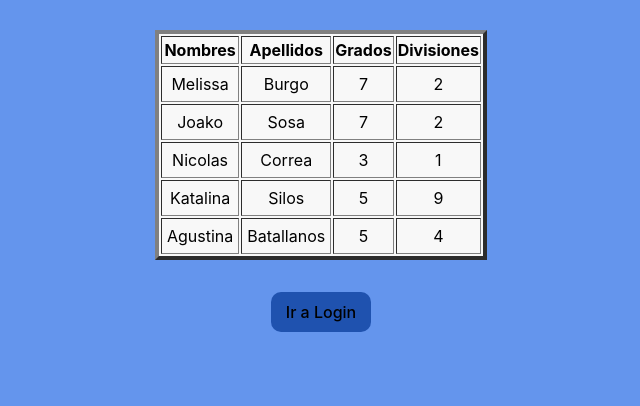
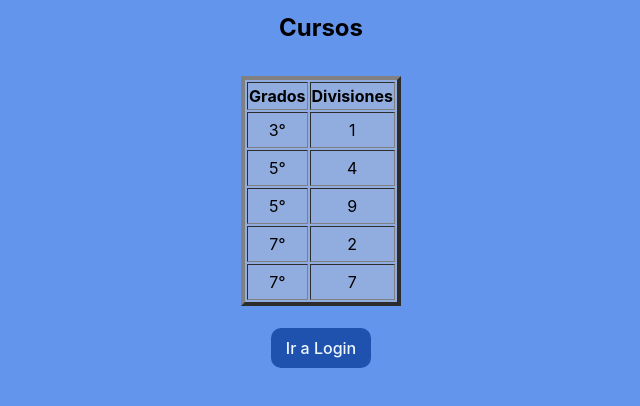
Before and after one commit to c3l3s743/Rutas, a React (Vite) app: page /Cursos in a window 1280 px wide. Shown: the top 406 px of the page, without its empty margins (319-959 px from the left). Built offline with nearby package versions, Linux system fonts and the light colour scheme.

Commit message:
Se hicieron ligeros cambios al proyecto

```diff
--- a/src/App.css
+++ b/src/App.css
@@ -16,14 +16,16 @@
   border-radius: 10px;
   padding: 10px 15px;
   margin: 10px;
+  color: aliceblue;
   background-color: rgb(31, 82, 175)
 }
 
 .Inputs input{
+  border: none;
   margin: 5px;
   border-radius:10px ;
-  height: 25px;
-  width: 300px;
+  height: 27px;
+  width: 310px;
 }
 .Inputs p{
   margin: 0;
@@ -32,10 +34,13 @@
 }
 
 .Cursos table{
-  background-color: rgb(248, 248, 248);
-  margin: 30px;
+  background-color: rgb(145, 173, 224);
+  margin: 20px;
   text-align: center;
 }
 .Cursos table td{
   padding: 5px;
 }
+h2{
+  margin: 10px;
+}
--- a/src/App.jsx
+++ b/src/App.jsx
@@ -1,7 +1,7 @@
 import { Component } from "react";
 import { Route, Redirect, Switch } from "wouter";
-import Login from './Componentes/Login';
-import Alumnos from './Componentes/Alumnos';
+import Login from './Componentes/login/Main';
+import Alumnos from './Componentes/alumnos/Main';
 import Cursos from "./Componentes/Cursos";
 import Registro from "./Componentes/Registro";
 import './App.css'
--- a/src/Componentes/Cursos.jsx
+++ b/src/Componentes/Cursos.jsx
@@ -1,5 +1,5 @@
 import { Component } from "react";
-import Boton from "./Boton";
+import Boton from "./comun/Boton";
 
 export default class Alumnos extends Component{
   constructor (props){
@@ -11,42 +11,31 @@ export default class Alumnos extends Component{
   render(){
     return(
       <div className="Cursos">
+      <h2>Cursos</h2>
       <table border ="4">
       <tr>
-          <th>Nombres</th>
-          <th>Apellidos</th>
           <th>Grados</th>
           <th>Divisiones</th>
       </tr>
       <tr>
-          <td>Melissa</td>
-          <td>Burgo</td>
-          <td>7</td>
+          <td>3°</td>
+          <td>1</td>
+      </tr>
+      <tr>
+          <td>5°</td>
+          <td>4</td>
+      </tr>
+      <tr>
+          <td>5°</td>
+          <td>9</td>
+      </tr>
+      <tr>
+          <td>7°</td>
           <td>2</td>
       </tr>
       <tr>
-          <td>Joako</td>
-          <td>Sosa</td>
+          <td>7°</td>
           <td>7</td>
-          <td>2</td>
-      </tr>
-      <tr>
-          <td>Nicolas</td>
-          <td>Correa</td>
-          <td>3</td>
-          <td>1</td>
-      </tr>
-      <tr>
-          <td>Katalina</td>
-          <td>Silos</td>
-          <td>5</td>
-          <td>9</td>
-      </tr>
-      <tr>
-          <td>Agustina</td>
-          <td>Batallanos</td>
-          <td>5</td>
-          <td>4</td>
       </tr>
       </table>
 
--- a/src/Componentes/Registro.jsx
+++ b/src/Componentes/Registro.jsx
@@ -1,5 +1,5 @@
 import { Component } from "react";
-import Boton from "./Boton";
+import Boton from "./comun/Boton";
 
 export default class Alumnos extends Component{
   constructor (props){
@@ -12,6 +12,7 @@ export default class Alumnos extends Component{
   render(){
     return(
       <div className="Inputs">
+        <h2>Registro</h2>
         <div>
         <p>Nombre: </p>
         <input type="text"/>
@@ -36,6 +37,10 @@ export default class Alumnos extends Component{
         ruta="/login"
             >Ir a login
         </Boton>
+          <Boton
+          ruta="/alumnos"
+          >Guardar
+          </Boton>
       </div>
 
     )
--- a/src/Componentes/Alumnos.jsx
+++ b/src/Componentes/alumnos/Main.jsx
@@ -1,5 +1,5 @@
 import { Component } from "react";
-import Boton from "./Boton";
+import Boton from "../comun/Boton";
 
 export default class Alumnos extends Component{
   constructor (props){
--- a/src/Componentes/Login.jsx
+++ b/src/Componentes/login/Main.jsx
@@ -1,5 +1,5 @@
 import { Component } from "react";
-import Boton from "./Boton";
+import Boton from "../comun/Boton";
 
 export default class Login extends Component{
   constructor (props){
```
Also changed, not shown: src/Componentes/comun/Boton.jsx (renamed from src/Componentes/Boton.jsx).
